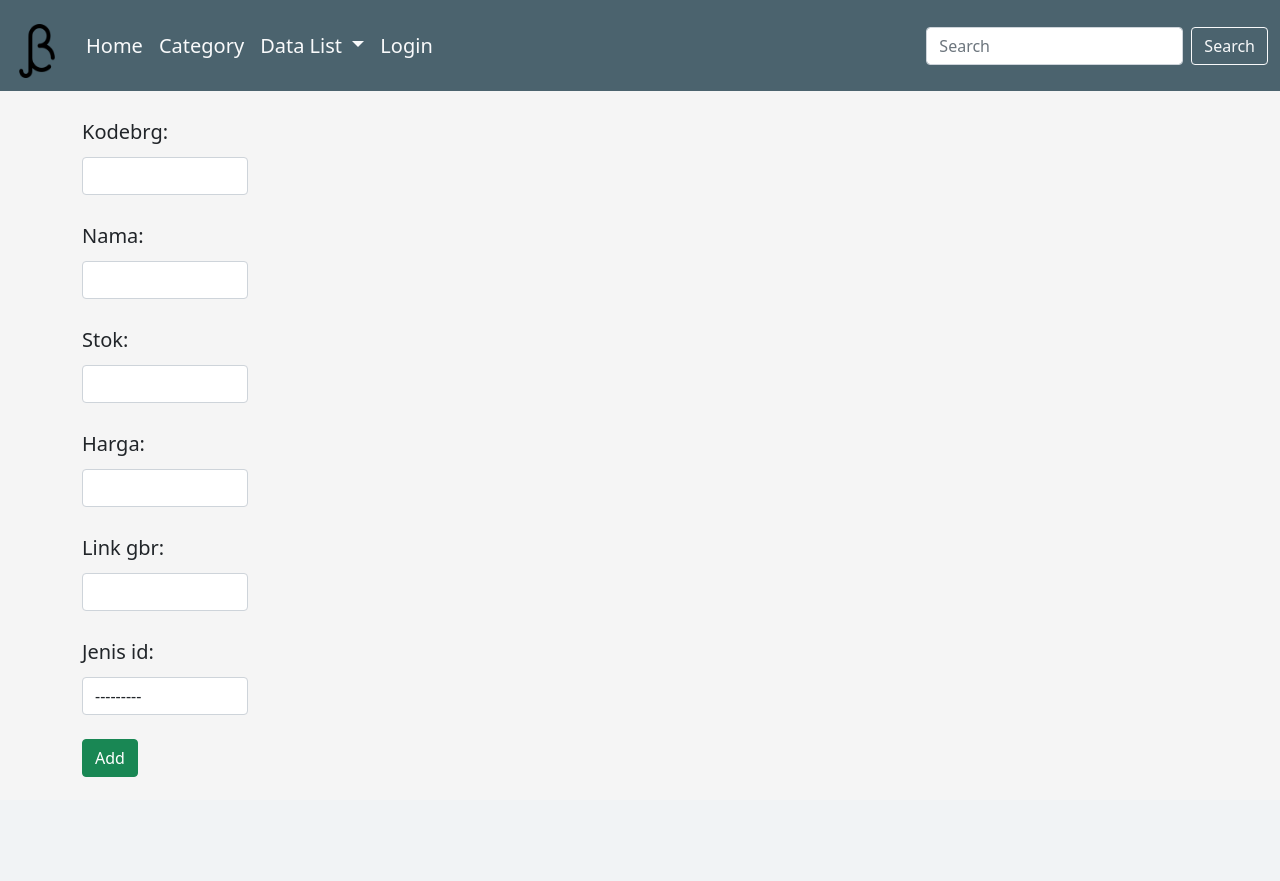
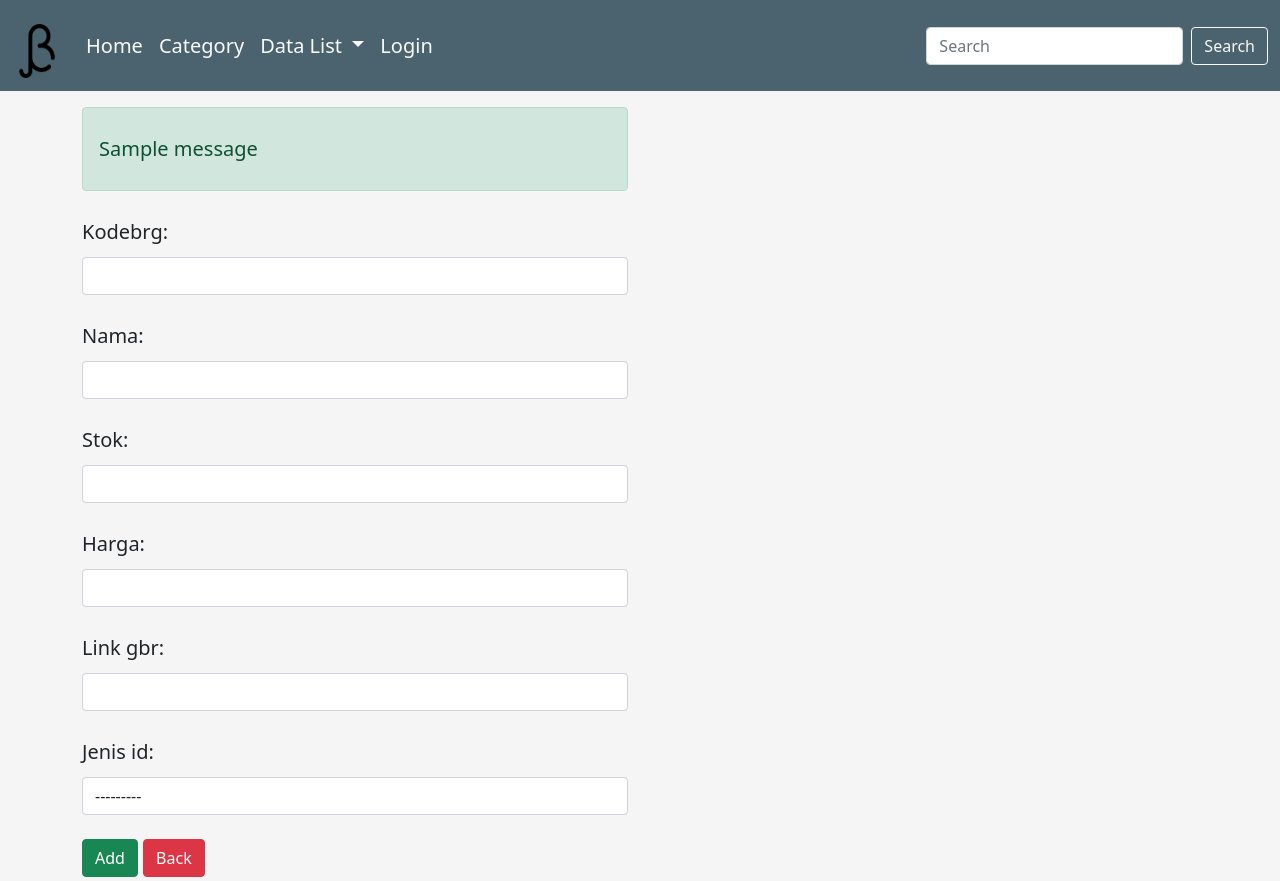
Before and after one commit to farahshafiyah/fp-django, a Django app: page /addbrg/ in a window 1280 px wide. Before the commit the page ends 777 px from the top, so only its background shows below. Run offline with Django 3.2, Linux system fonts and the light colour scheme; data comes from the database, SQL or seed files in the repository; both versions use the stored data as it was after the commit; one stand-in notice (Sample message) is shown; some libraries are stand-ins or nearby versions.

Commit message:
prt 13 create&read

```diff
--- a/dashboard/views.py
+++ b/dashboard/views.py
@@ -1,13 +1,30 @@
 from django.shortcuts import render
 from dashboard.forms import FormBarang
 from dashboard.models import Barang, Brand
+from django.contrib import messages
 
 
 def tambah_barang(request):
-    form = FormBarang()
-    konteks = {
-        'form': form,
-    }
+    if request.POST:
+        form = FormBarang(request.POST)
+        if form.is_valid():
+            form.save()
+            messages.success(request, "Success Add Data !")
+            form = FormBarang()
+            title = "Add Barang"
+            konteks = {
+            'form': form,
+            'titlenya': title,
+            }
+        return render(request, 'tambah_barang.html', konteks)
+
+    else:
+        form = FormBarang()
+        title = "Add Barang"
+        konteks = {
+            'form': form,
+            'titlenya': title,
+        }
     return render(request, 'tambah_barang.html', konteks)
 
 
--- a/kelas/settings.py
+++ b/kelas/settings.py
@@ -123,3 +123,5 @@ STATIC_URL = '/static/'
 STATICFILES_DIRS = [
     os.path.join(BASE_DIR, 'static'),
 ]
+
+DEFAULT_AUTO_FIELD = 'django.db.models.BigAutoField'
--- a/kelas/urls.py
+++ b/kelas/urls.py
@@ -5,22 +5,22 @@ from django.shortcuts import render
 from dashboard.views import dashboard, tambah_barang, Barang_View, Brand_View
 from category.views import category
 
-# def coba1(request):
-#     return HttpResponse('Selamat Datang !')
+def coba1(request):
+    return HttpResponse('Selamat Datang !')
 
 
-def coba2(request):
-    title = "Home"
-    konteks = {
-        'titlenya': title,
-    }
-    return render(request, 'home.html', konteks, {'navbar': 'home'})
+# def coba2(request):
+#     title = "Home"
+#     konteks = {
+#         'titlenya': title,
+#     }
+#     return render(request, 'home.html', konteks, {'navbar': 'home'})
 
 
 urlpatterns = [
     path('admin/', admin.site.urls),
-    # path('', coba1),
-    path('', coba2),
+    path('', coba1),
+    # path('', coba2),
     path('barang/', Barang_View),
     path('brand/', Brand_View),
     path('category/', category),
--- a/templates/tambah_barang.html
+++ b/templates/tambah_barang.html
@@ -4,13 +4,19 @@
 <section id="form">
 <div class="container">
     <div class="row">
-        <div class="col-md-2">
+        <div class="col-md-6">
+            {% for message in messages %}
+                {% if message %}
+                    <div class="alert alert-success">{{ message }}</div>
+                {% endif %}
+            {% endfor %}
             <form action="" method="post">
                 {% csrf_token %}
                 {{form.as_p}}
                 <button type="submit" class="btn btn-success">
                     Add
                 </button>
+                <a href="/barang" class="btn btn-danger">Back</a>
             </form>
         </div>
     </div>
--- a/templates/tampil_brg.html
+++ b/templates/tampil_brg.html
@@ -5,6 +5,7 @@
 <h3 class="text-center">Daftar Barang</h3>
 
 <div class="container">
+    <a href="/addbrg" class="btn btn-primary">Add Data</a>
     <table class="table table-bordered-sm">
         <thead>
             <tr>
@@ -16,6 +17,7 @@
             </tr>
         </thead>
         <tbody>
+
             {% for Barang in barangs %}
 
             <tr>
@@ -23,7 +25,8 @@
                 <td>{{ Barang.nama }}</td>
                 <td>{{ Barang.stok }}</td>
                 <td>{{ Barang.harga }}</td>
-            <td>{{ Barang.jenis_id_id }}</td>
+                <!-- <td>{{ Barang.jenis_id_id }}</td> -->
+                <td>{{ Barang.jenis_id.nama }}</td>
             </tr>
 
             {% endfor %}
```
Also changed, not shown: db.sqlite3. Lines whose indentation alone changed are shown as unchanged.
